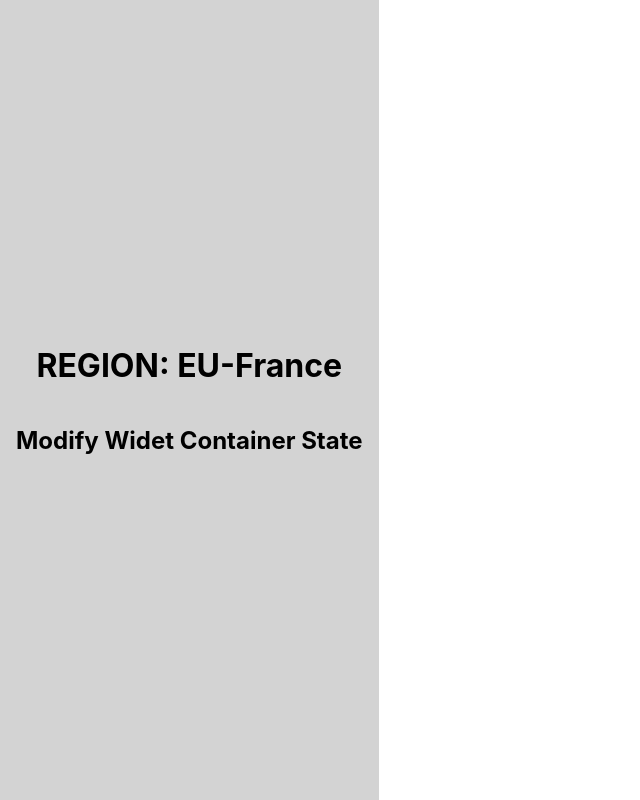
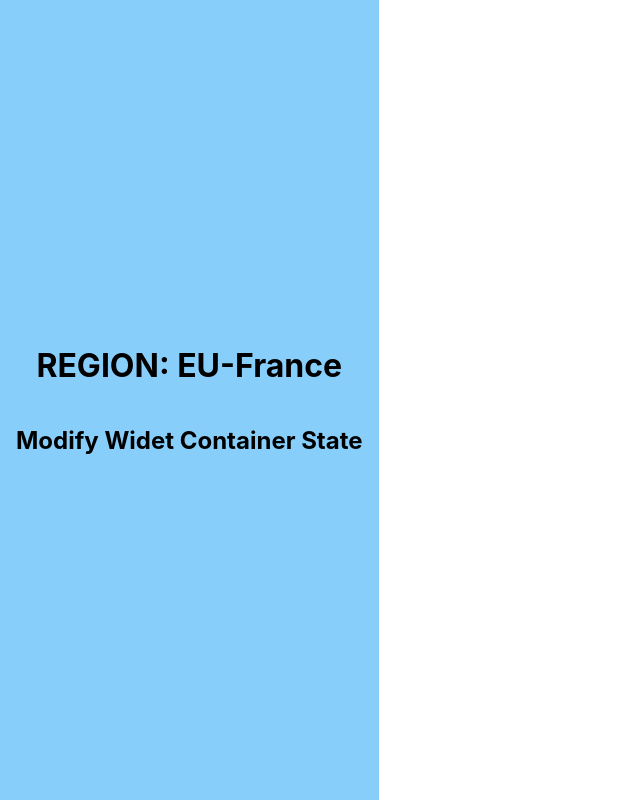
Before and after one commit to BMaridiyath/skincare-channel, a React (Create React App) app: page / in a window 1280 px wide. Shown: the whole page, without its empty margins (0-640 px from the left). Built offline with nearby package versions, Linux system fonts and the light colour scheme.

Commit message:
change style to verify success build

```diff
--- a/src/App.css
+++ b/src/App.css
@@ -1,5 +1,5 @@
 .widget-container {
-  background-color: lightgrey;
+  background-color: lightskyblue;
   height: 100%;
   left: 0;
   position: absolute;
```
